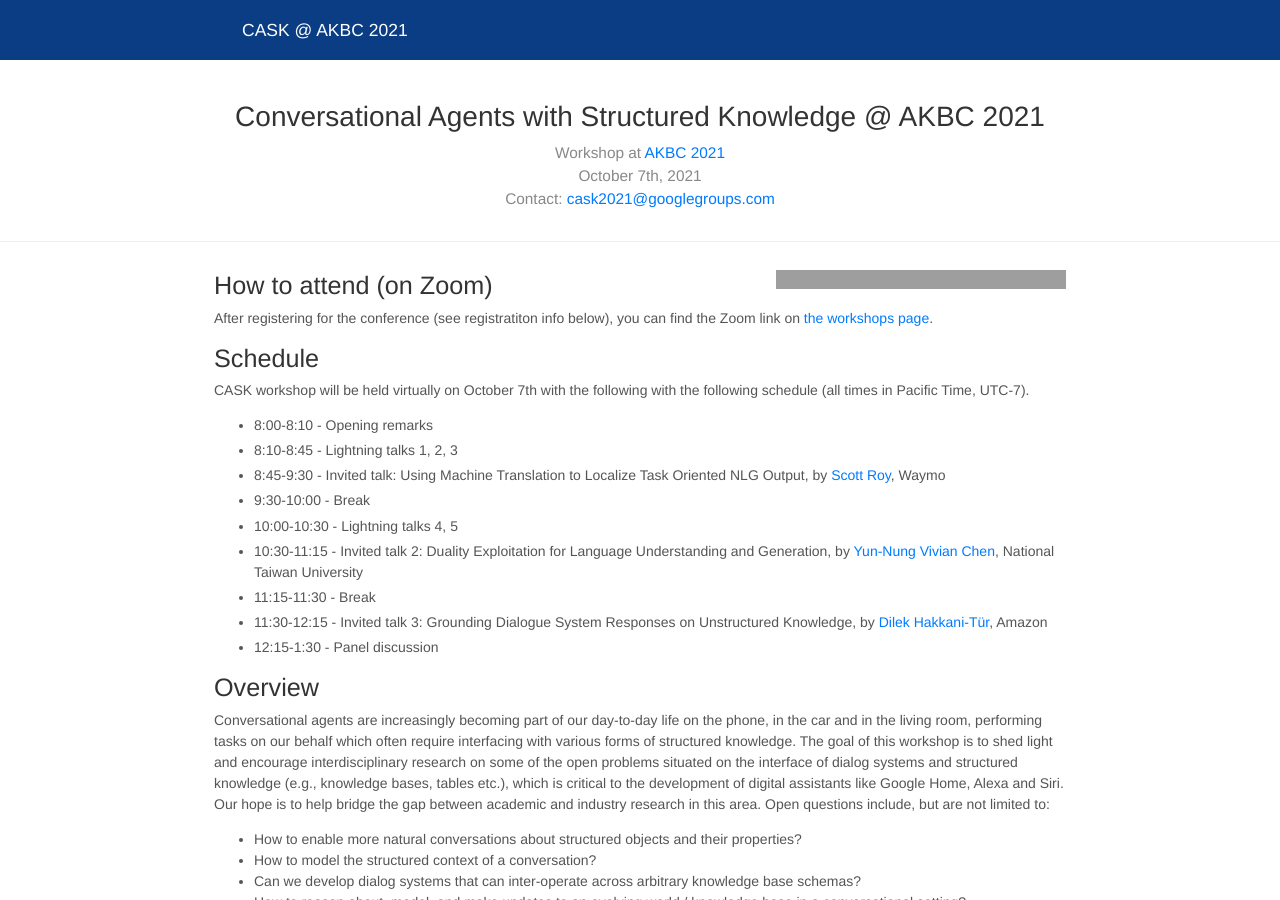
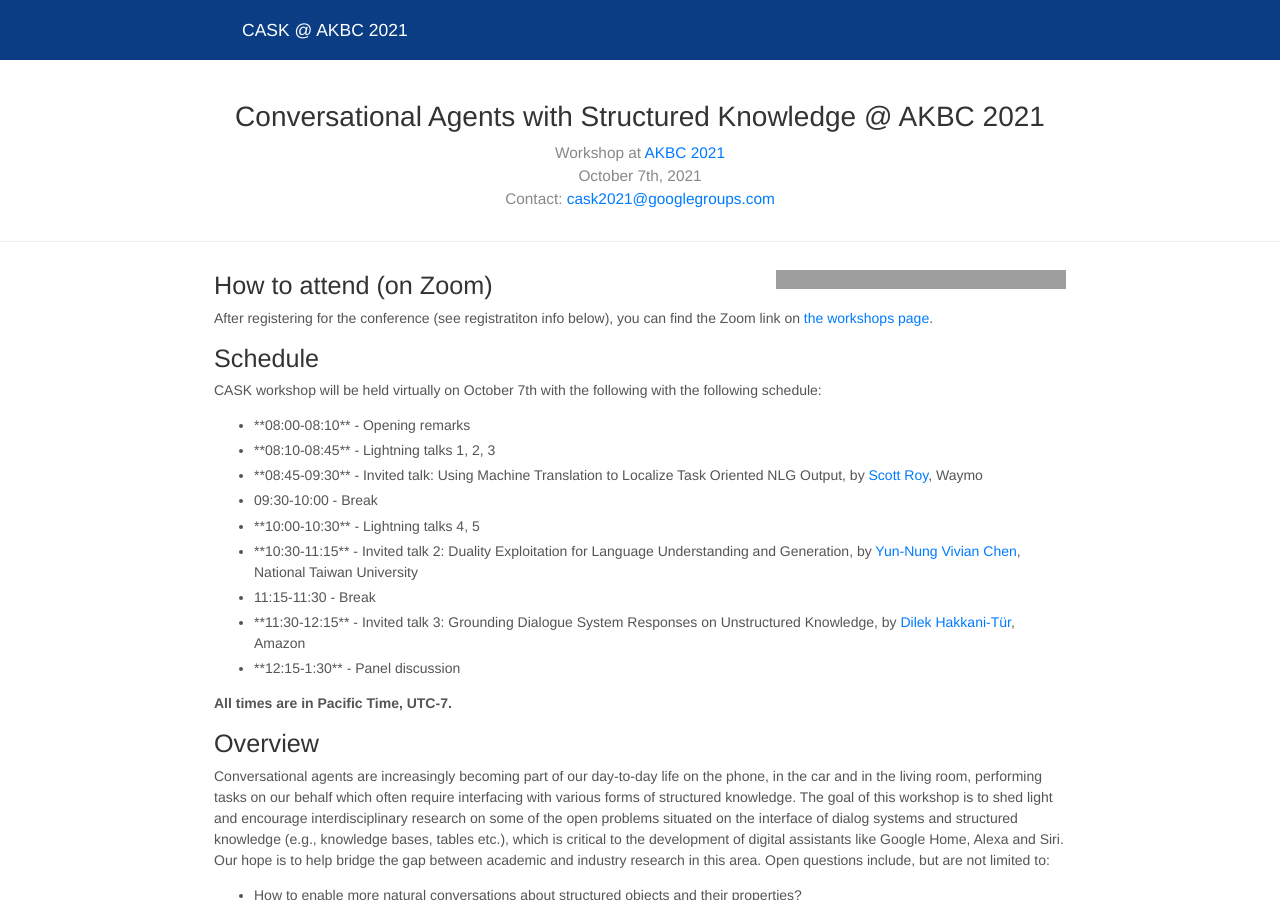
Before and after one commit to cask-workshop/cask-workshop.github.io, a Jekyll site: the page built from index.md, in a window 1280 px wide and 900 px high. Built offline with Jekyll 4.4.1, drawn with Linux system fonts in a browser that asks for light colours; nearby versions of some CDN libraries; grey boxes are pictures that could not be loaded.

Commit message:
Update index.md

```diff
--- a/index.md
+++ b/index.md
@@ -14,21 +14,23 @@ After registering for the conference (see registratiton info below), you can fin
 
 ## Schedule
 
-CASK workshop will be held virtually on October 7th with the following with the following schedule (all times in Pacific Time, UTC-7).
+CASK workshop will be held virtually on October 7th with the following with the following schedule:
 
 <div id="schedule">
     <ul>
-<li>8:00-8:10 - Opening remarks</li>
-<li>8:10-8:45 - Lightning talks 1, 2, 3</li>
-<li>8:45-9:30 - Invited talk: Using Machine Translation to Localize Task Oriented NLG Output, by <a href="https://www.linkedin.com/in/scottroy2">Scott Roy</a>, Waymo</li>
-<li>9:30-10:00 - Break</li>
-<li>10:00-10:30 - Lightning talks 4, 5</li>
-<li>10:30-11:15 - Invited talk 2: Duality Exploitation for Language Understanding and Generation, by <a href="https://www.csie.ntu.edu.tw/~yvchen/">Yun-Nung Vivian Chen</a>, National Taiwan University</li>
+<li>**08:00-08:10** - Opening remarks</li>
+<li>**08:10-08:45** - Lightning talks 1, 2, 3</li>
+<li>**08:45-09:30** - Invited talk: Using Machine Translation to Localize Task Oriented NLG Output, by <a href="https://www.linkedin.com/in/scottroy2">Scott Roy</a>, Waymo</li>
+<li>09:30-10:00 - Break</li>
+<li>**10:00-10:30** - Lightning talks 4, 5</li>
+<li>**10:30-11:15** - Invited talk 2: Duality Exploitation for Language Understanding and Generation, by <a href="https://www.csie.ntu.edu.tw/~yvchen/">Yun-Nung Vivian Chen</a>, National Taiwan University</li>
 <li>11:15-11:30 - Break</li>
-<li>11:30-12:15 - Invited talk 3: Grounding Dialogue System Responses on Unstructured Knowledge, by <a href="https://www.linkedin.com/in/dilek-hakkani-tur-9517543/">Dilek Hakkani-Tür</a>, Amazon</li>
-<li>12:15-1:30 - Panel discussion</li>
+<li>**11:30-12:15** - Invited talk 3: Grounding Dialogue System Responses on Unstructured Knowledge, by <a href="https://www.linkedin.com/in/dilek-hakkani-tur-9517543/">Dilek Hakkani-Tür</a>, Amazon</li>
+<li>**12:15-1:30** - Panel discussion</li>
     </ul>
 </div>
+
+**All times are in Pacific Time, UTC-7.**
 
 ## Overview
 
```
